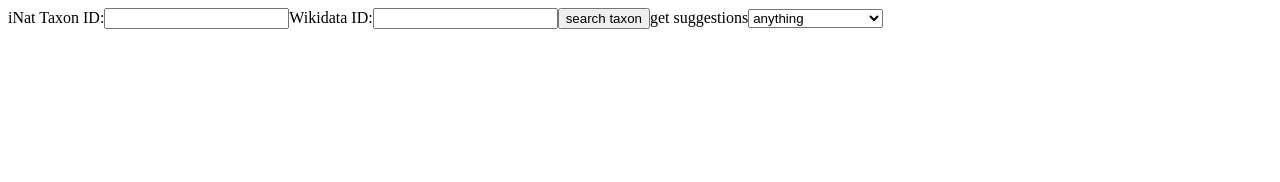
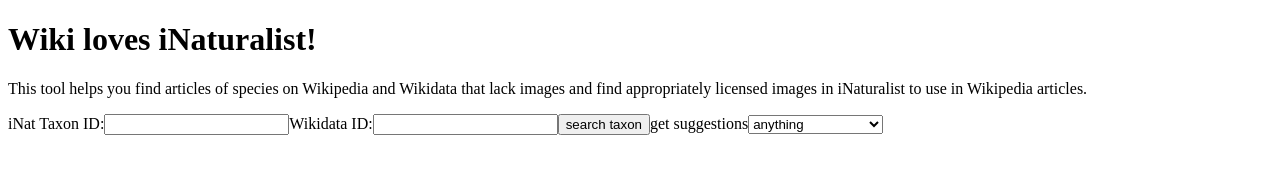
Before and after one commit to jdlrobson/WikiLovesINat, a website with bundled scripts: page public/index.html in a window 1280 px wide. Built offline with nearby package versions, Linux system fonts and the light colour scheme.

Commit message:
Explain the page and add a viewport

```diff
--- a/public/index.html
+++ b/public/index.html
@@ -1,6 +1,8 @@
 <!DOCTYPE HTML>
 <html>
     <head>
+        <title>Wiki loves iNaturalist</title>
+        <meta name="viewport" content="width=device-width,minimum-scale=0.5,maximum-scale=1,user-scalable=0,initial-scale=1.0"/>
         <style type="text/css">
         gallery__wikitext-helper { text-align: center; }
         .gallery__wikitext-helper__block {
@@ -33,7 +35,11 @@
         </style>
     </head>
     <body>
-        Loading..
-        <script type="module" src="./index.js"></script>
+        <h1>Wiki loves iNaturalist!</h1>
+        <p>This tool helps you find articles of species on Wikipedia and Wikidata that lack images and find
+            appropriately licensed images in iNaturalist to use in Wikipedia articles.
+        </p>
+        <div id="app">Loading..</div>
+        <script type="module" src="index.js"></script>
     </body>
 </html>
--- a/public/index.js
+++ b/public/index.js
@@ -4,8 +4,6 @@
 import searchForm from './components/search-form.js';
 import gallery from './components/gallery.js';
 import render from './render.js';
-
-document.body.textContent = '';
 
 const fetchAndRender = (container, id, wikidata ) => {
     render( container, node( 'div', {}, 'Performing search... please wait!' ) )
@@ -55,7 +53,7 @@
 }
 
 const container = node( 'div' );
-render( document.body, container );
+render( document.getElementById('app'), container );
 renderForm(container);
 
 window.onhashchange = function () {
```
